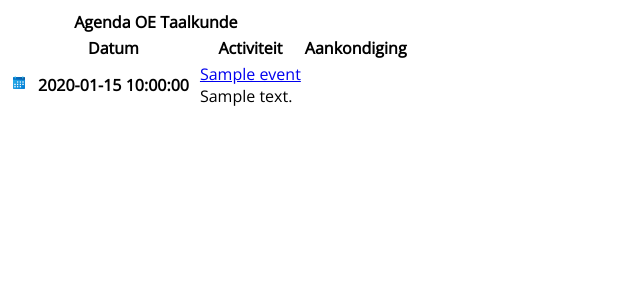
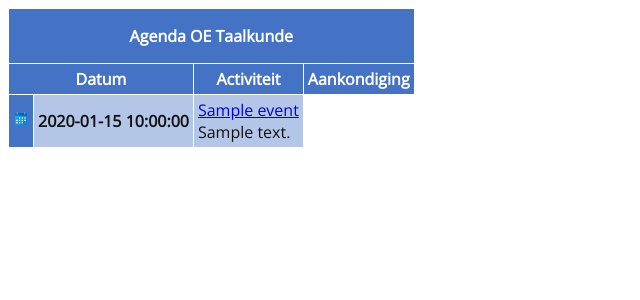
Before and after one commit to AntheSevenants/sylvia, a Python web app: template website/templates/calendar.html in a window 1280 px wide. Shown: the top 300 px of the page, without its empty margins (0-640 px from the left). Run offline with Jinja, Linux system fonts and the light colour scheme; the template is opened without the code that fills it: most values are stand-ins (such as "Sample title", 1, 10 or a date in 2020).

Commit message:
Add Sylvia styling

```diff
--- a/website/templates/calendar.html
+++ b/website/templates/calendar.html
@@ -8,37 +8,59 @@
                 font-family: 'Open Sans', sans-serif;
             }
 
+            table {
+                border-collapse: collapse;
+            }
+
             .left {
                 text-align: left;
             }
 
-            th.date {
-                padding-left: 0.5em;
-                padding-right: 0.5em;
+            th.head {
+                padding-top: 1em;
+                padding-bottom: 1em;
+            }
+
+            th, td {
+                padding: 0.25em;
+                border: 1px solid #ffffff;
             }
 
             .cal {
                 width: 16px;
                 height: 16px;
             }
+
+            .darkblue {
+                background-color: #4472C4;
+                color: #ffffff;
+            }
+
+            .darkblue .textblack {
+                color: #111111;
+            }
+
+            .lightblue {
+                background-color: #B4C6E7;
+                color: #111111;
+            }
         </style>
     </head>
     <body>
         <table>
             <tr>
-                <th colspan="3">Agenda OE Taalkunde</th>
+                <th class="darkblue head" colspan="4">Agenda OE Taalkunde</th>
             </tr>
             <tr>
-                <th></th>
-                <th>Datum</th>
-                <th>Activiteit</th>
-                <th>Aankondiging</th>
+                <th class="darkblue textblack" colspan="2">Datum</th>
+                <th class="darkblue">Activiteit</th>
+                <th class="darkblue">Aankondiging</th>
             </tr>
             {% for event in rss["entries"] %}
             <tr>
-                <th><a href="{{ event['link'] }}/ics_view"><img class="cal" src="/static/calendar.png"></a></th>
-                <th class="date left">{{ print_date_time(event["updated"]) }}</th>
-                <td><a target="_blank" href="{{ event['link'] }}">{{ event["title"] }}</a><br>
+                <th class="darkblue"><a href="{{ event['link'] }}/ics_view"><img class="cal" src="/static/calendar.png"></a></th>
+                <th class="lightblue date left">{{ print_date_time(event["updated"]) }}</th>
+                <td class="lightblue"><a target="_blank" href="{{ event['link'] }}">{{ event["title"] }}</a><br>
                     {{ event["description"] }}</td>
             </tr>
             {% endfor %}
```
